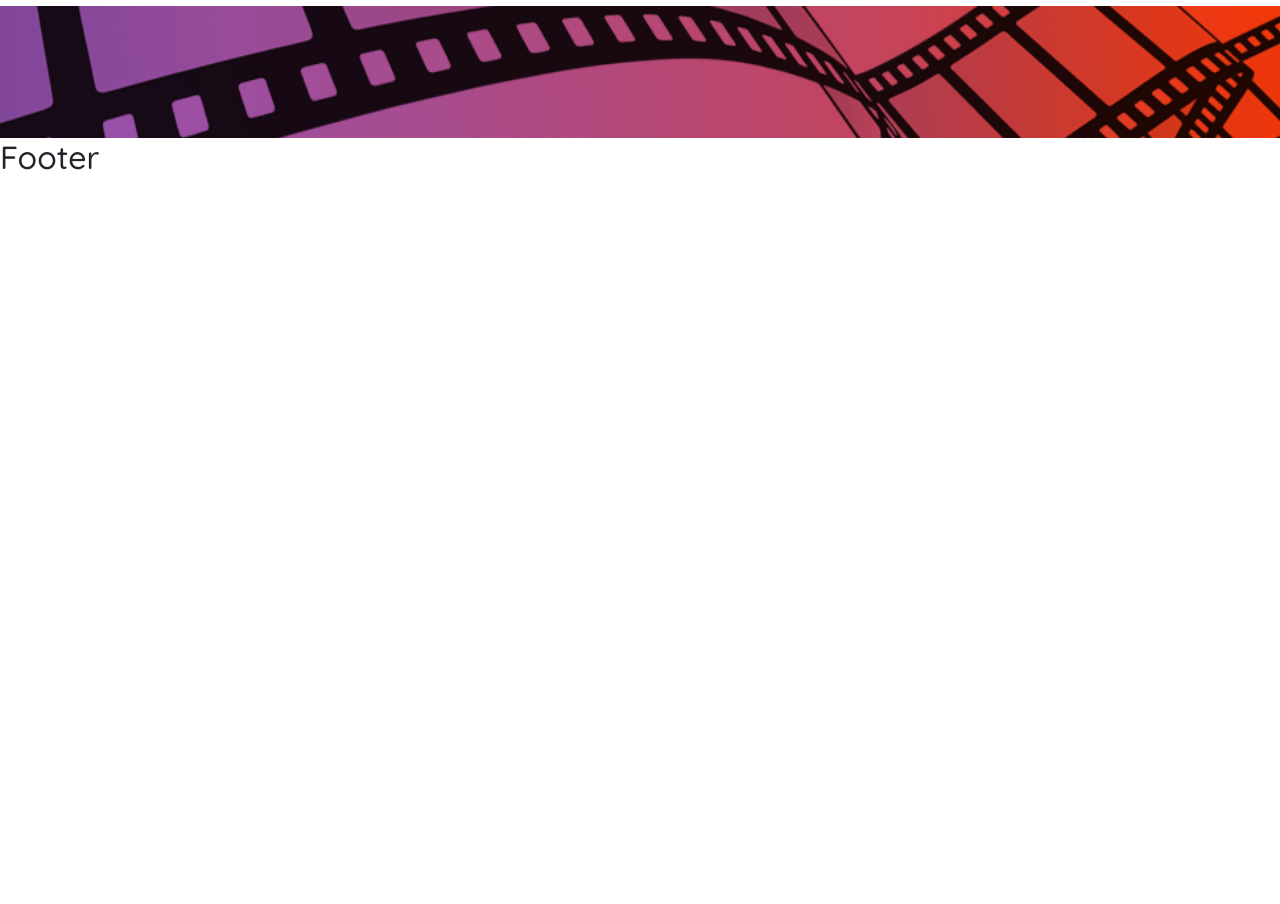
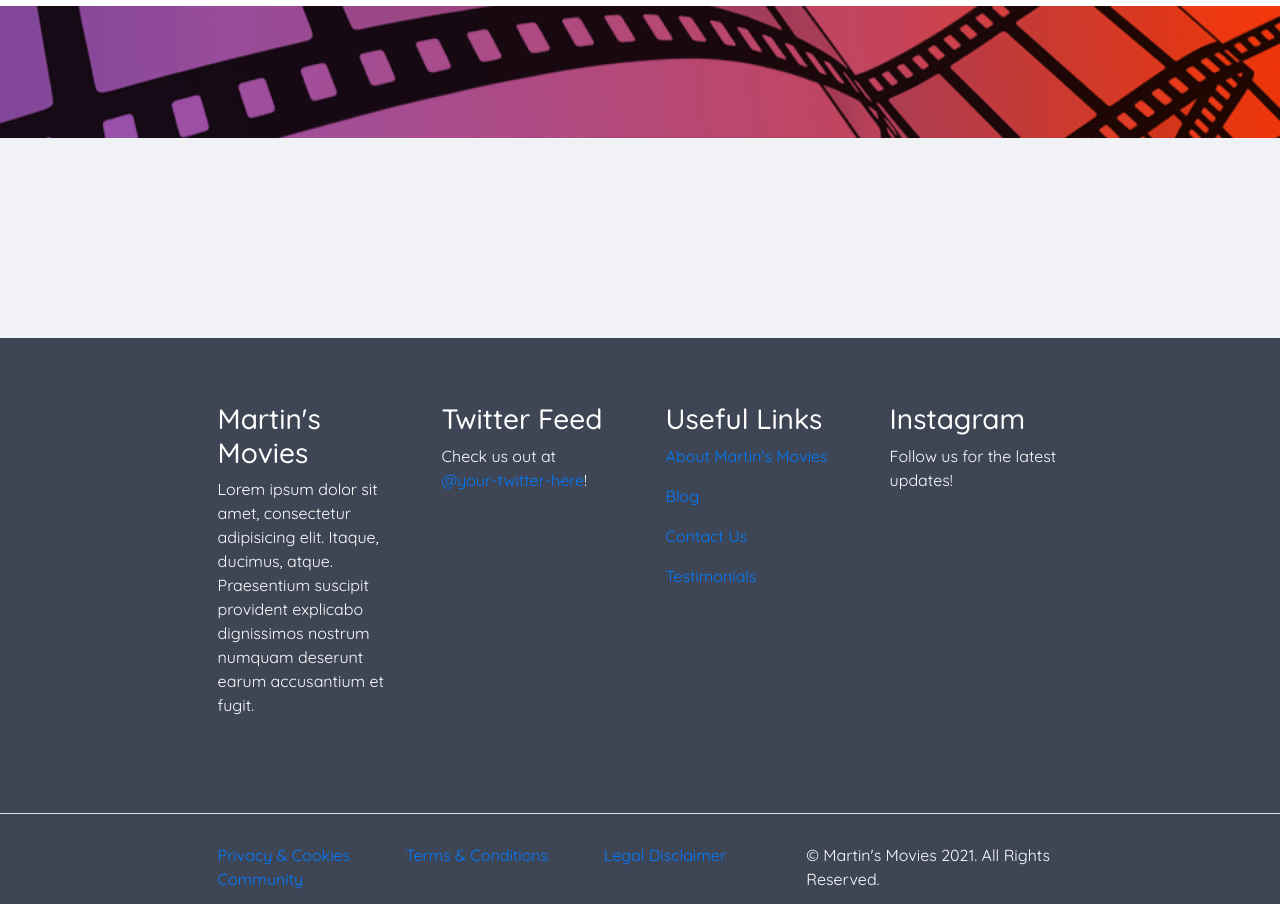
Before and after one commit to aubreynicoll/martins-movies, a React (Create React App) app: page / in a window 1280 px wide. Shown: the part 120-1024 px from the top of the page. Before the commit the page ends 800 px from the top, so only its background shows below. Built offline with nearby package versions, Linux system fonts and the light colour scheme; no server answers.

Commit message:
finish basic footer design

```diff
--- a/src/components/Footer.js
+++ b/src/components/Footer.js
@@ -2,8 +2,63 @@ import React from 'react'
 
 const Footer = () => {
   return (
-    <footer>
-      <h2>Footer</h2>
+    <footer className="Footer-root">
+      <div className="Footer-flex-container">
+        <div className="Footer-flex-item">
+          <h3>Martin's Movies</h3>
+          <p>
+            Lorem ipsum dolor sit amet,
+            consectetur adipisicing elit.
+            Itaque, ducimus, atque.
+            Praesentium suscipit provident explicabo
+            dignissimos nostrum numquam deserunt
+            earum accusantium et fugit.
+          </p>
+        </div>
+        <div className="Footer-flex-item">
+          <h3>Twitter Feed</h3>
+          <p>
+            Check us out at <a href="#">@your-twitter-here</a>!
+          </p>
+        </div>
+        <div className="Footer-flex-item">
+          <h3>Useful Links</h3>
+          <p>
+            <a href="#">About Martin's Movies</a>
+          </p>
+          <p>
+            <a href="#">Blog</a>
+          </p>
+          <p>
+            <a href="#">Contact Us</a>
+          </p>
+          <p>
+            <a href="#">Testimonials</a>
+          </p>
+
+        </div>
+        <div className="Footer-flex-item">
+          <h3>Instagram</h3>
+          <p>
+            Follow us for the latest updates!
+          </p>
+        </div>
+      </div>
+      <hr />
+      <div className="Footer-links-container">
+        <span className="Footer-links-item">
+          <a href="#">Privacy &amp; Cookies</a>
+          {' '}
+          <a href="#">Terms &amp; Conditions</a>
+          {' '}
+          <a href="#">Legal Disclaimer</a>
+          {' '}
+          <a href="#">Community</a>
+        </span>
+        <span className="Footer-links-item">
+          &copy; Martin's Movies 2021. All Rights Reserved.
+        </span>
+      </div>
     </footer>
   )
 }
--- a/src/components/Header.js
+++ b/src/components/Header.js
@@ -10,8 +10,8 @@ import Button from 'react-bootstrap/Button'
 
 const Header = () => {
   return (
-    <header>
-      <Navbar className="navbar-root" expand="lg">
+    <header className="Header-root">
+      <Navbar className="Header-navbar" expand="lg">
         <Navbar.Brand href="#"><img src={logo} alt="" /></Navbar.Brand>
         <Navbar.Toggle aria-controls="basic-navbar-nav" />
         <Navbar.Collapse id="basic-navbar-nav">
@@ -32,8 +32,8 @@ const Header = () => {
           </Form>
         </Navbar.Collapse>
       </Navbar>
-      <div id="hero-root">
-        <img id="hero-img" src={hero} alt="" />
+      <div className="Header-hero">
+        <img className="Header-hero-img" src={hero} alt="" />
       </div>
     </header>
   )
--- a/src/index.css
+++ b/src/index.css
@@ -11,10 +11,47 @@
   --leaf-green: rgb(67,183,42);
 }
 
-.navbar-root {
+hr {
+  background-color: white;
+}
+
+.Header-navbar {
   font-size: 1.2rem;
 }
 
-#hero-img {
+.Header-hero-img {
   width: 100%;
 }
+
+.MovieListView-root {
+  min-height: 200px;
+  background-color: var(--bg-gray);
+}
+
+.Footer-root {
+  color: white;
+  background-color: var(--blue-gray);
+}
+
+.Footer-flex-container {
+  display: flex;
+  flex-direction: row;
+  justify-content: center;
+  padding: 5% 15%;
+}
+
+.Footer-flex-item {
+  flex: 1 1;
+  margin: 0 1.6rem 0 1.6rem;
+}
+
+.Footer-links-container {
+  display: flex;
+  flex-direction: row;
+  justify-content: space-between;
+  padding: 1% 15%;
+}
+
+.Footer-links-item a {
+  margin: 0 1.6rem 0 1.6rem;
+}
```
